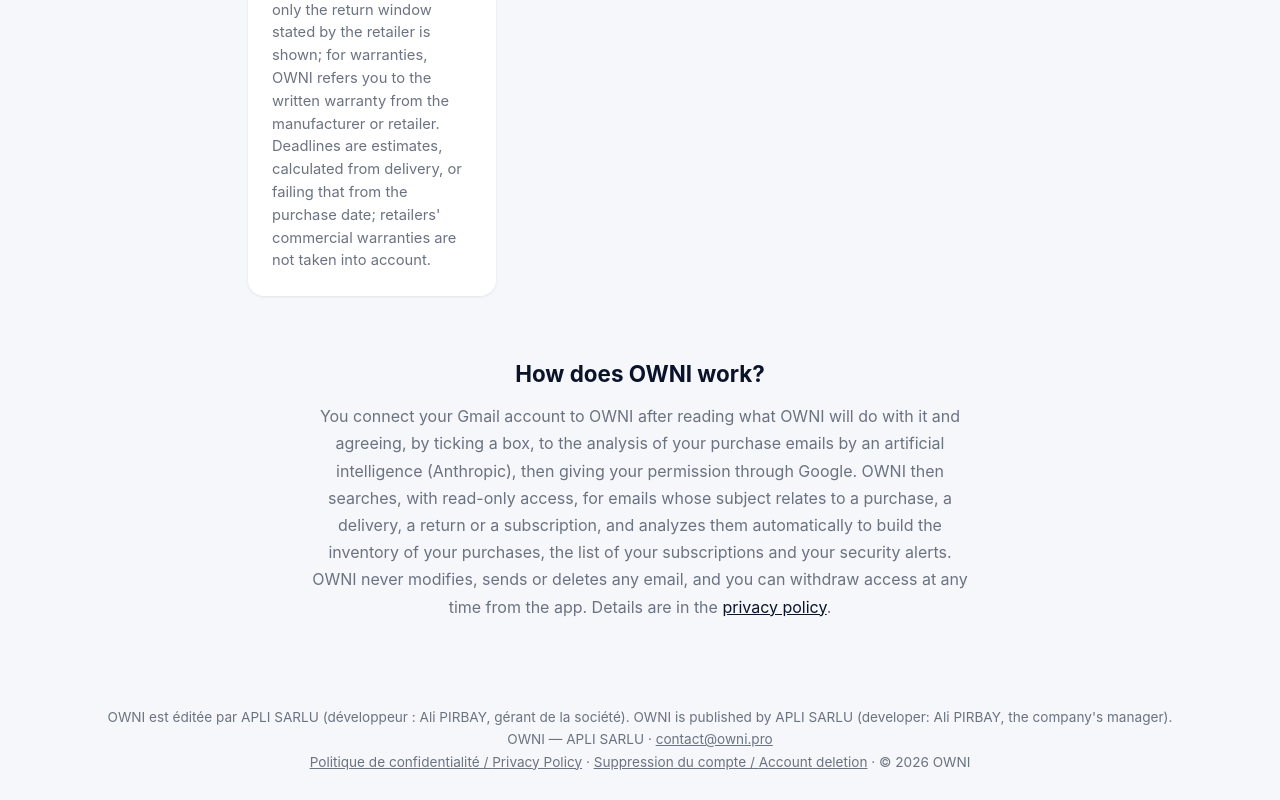
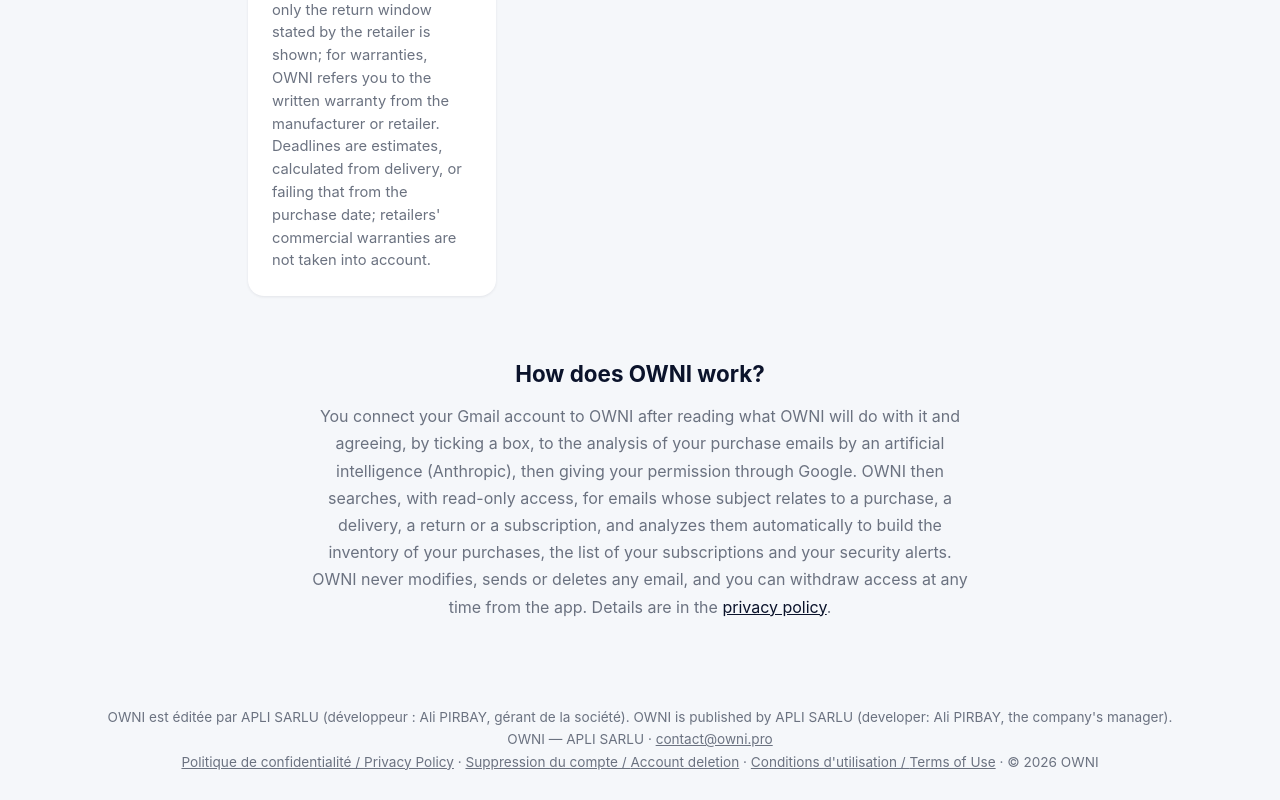
Before and after one commit to shabirpirbay-bit/owni-site, a plain HTML site: page index.html in a window 1280 px wide. Shown: the part 3805-4605 px from the top of the page. Drawn offline with Linux system fonts and the light colour scheme.

Commit message:
docs(site): lien « Conditions d'utilisation / Terms of Use » sur les quatre pages
Pied de page de l'accueil ; un simple lien en bas de privacy.html,
delete-account.html et email-confirmed.html. Aucune autre modification de la
politique.

Co-Authored-By: Claude Opus 5.5 <noreply@anthropic.com>

```diff
--- a/index.html
+++ b/index.html
@@ -199,7 +199,7 @@
     <!-- MENTION DE L'ÉDITEUR : la société (APLI SARLU) et le nom de développeur affiché sur les fiches des magasins (Ali PIRBAY), sans nommer de magasin. La même phrase, FR + EN, sur index, privacy, delete-account et email-confirmed. -->
     <p><span id="developer-name">OWNI est éditée par APLI SARLU (développeur : Ali PIRBAY, gérant de la société). <span lang="en">OWNI is published by APLI SARLU (developer: Ali PIRBAY, the company's manager).</span></span></p>
     <p>OWNI — APLI SARLU · <a href="mailto:contact@owni.pro">contact@owni.pro</a></p>
-    <p><a href="/privacy.html">Politique de confidentialité / <span lang="en">Privacy Policy</span></a> · <a href="/delete-account.html">Suppression du compte / <span lang="en">Account deletion</span></a> · © 2026 OWNI</p>
+    <p><a href="/privacy.html">Politique de confidentialité / <span lang="en">Privacy Policy</span></a> · <a href="/delete-account.html">Suppression du compte / <span lang="en">Account deletion</span></a> · <a href="/terms.html">Conditions d'utilisation / <span lang="en">Terms of Use</span></a> · © 2026 OWNI</p>
   </footer>
 </body>
 </html>
```
Also changed, not shown: delete-account.html (+2 -0 lines), email-confirmed.html (+2 -0 lines), privacy.html (+2 -0 lines).
